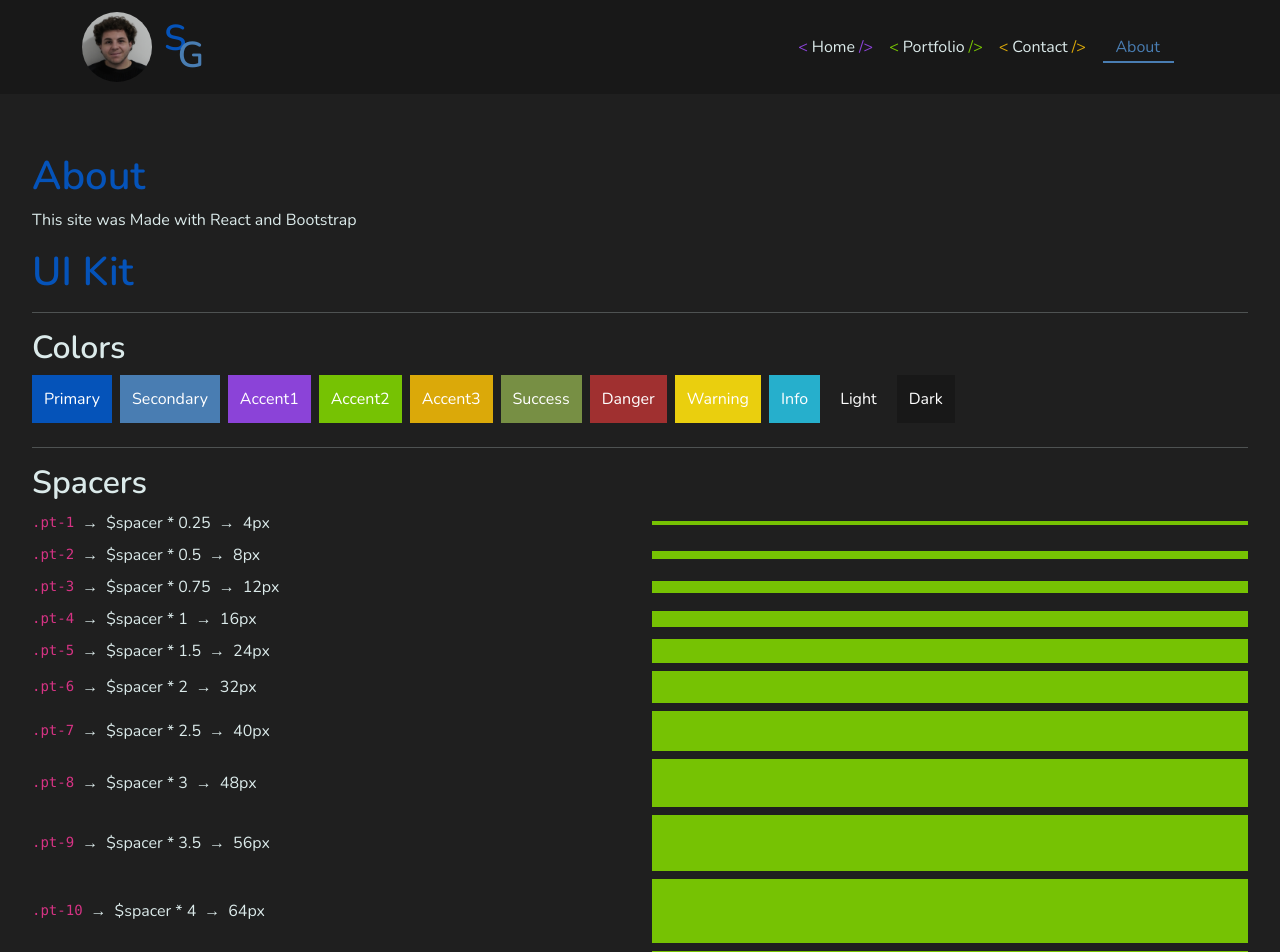
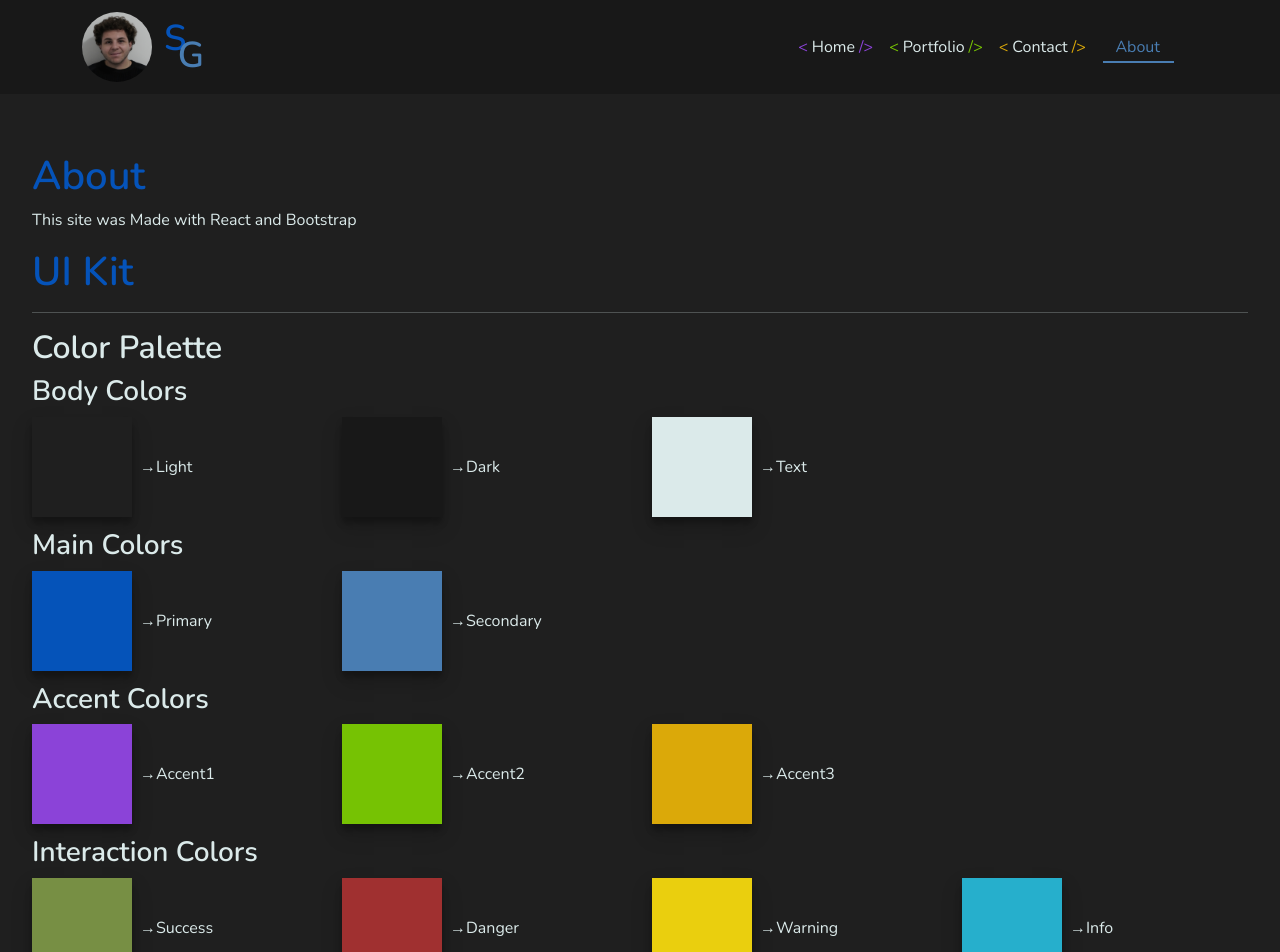
Before and after one commit to giova239/portfolio, a React (Create React App) app: page /about in a window 1280 px wide. Shown: the top 952 px of the page. Built offline with nearby package versions, Linux system fonts and the light colour scheme.

Commit message:
Improved ui kit colors forms and cards

```diff
--- a/src/bootstrap/bootstrap-custom.scss
+++ b/src/bootstrap/bootstrap-custom.scss
@@ -86,10 +86,15 @@ $form-validation-states: (
   ),
 );
 
-// Custom button border radius
-$btn-border-radius: 0 !important;
-$btn-border-radius-sm: 0 !important;
-$btn-border-radius-lg: 0 !important;
+// Custom Buttons
+$btn-border-radius: 0;
+$btn-border-radius-sm: 0;
+$btn-border-radius-lg: 0;
+
+// Custom Cards
+$card-border-width: 0;
+$card-border-radius: 0;
+$card-inner-border-radius: 0;
 
 // Import remaining Bootstrap SCSS files to apply customizations
 @import "node_modules/bootstrap/scss/bootstrap";
--- a/src/bootstrap/custom-forms.scss
+++ b/src/bootstrap/custom-forms.scss
@@ -14,7 +14,7 @@
 
   &:focus {
     background-color: unset;
-    border-bottom-color: $primary !important;
+    border-bottom-color: $accent1 !important;
     box-shadow: none !important;
   }
 
--- a/src/components/pages/about/about.jsx
+++ b/src/components/pages/about/about.jsx
@@ -18,17 +18,17 @@ function About() {
       <hr />
       <ColorsSection />
       <hr />
+      <FormsSection />
+      <hr />
       <SpacersSection />
-      <hr />
-      <FormsSection />
       <hr />
       <ButtonsSection />
       <hr />
       <ModalsSection />
       <hr />
+      <CardsSection />
+      <hr />
       <AlertsSection />
-      <hr />
-      <CardsSection />
     </div>
   );
 }
--- a/src/components/pages/about/sections/cardsSection.jsx
+++ b/src/components/pages/about/sections/cardsSection.jsx
@@ -1,12 +1,9 @@
 import React from "react";
-import { Card } from "react-bootstrap";
+import { Card, Row, Col } from "react-bootstrap";
 
 const COLORS = [
   "primary",
   "secondary",
-  "accent1",
-  "accent2",
-  "accent3",
   "success",
   "danger",
   "warning",
@@ -15,23 +12,30 @@ const COLORS = [
   "dark",
 ];
 
-function CardsSection() {
+function CardSection() {
   return (
-    <>
-      <h3 className="mt-4">Cards</h3>
-      {COLORS.map((variant) => (
-        <Card key={variant} className="mb-3" bg={variant}>
-          <Card.Header>Card Header</Card.Header>
-          <Card.Body>
-            <Card.Title>Card Title</Card.Title>
-            <Card.Text>
-              Some example text to demonstrate the {variant} card component.
-            </Card.Text>
-          </Card.Body>
-        </Card>
-      ))}
-    </>
+    <div className="mt-4">
+      <h3>Cards with Color-Specific Headers</h3>
+      <Row>
+        {COLORS.map((color) => (
+          <Col sm={6} md={4} lg={3} className="mb-4" key={color}>
+            <Card>
+              <Card.Header className={`bg-${color}`}>
+                {color.charAt(0).toUpperCase() + color.slice(1)} Header
+              </Card.Header>
+              <Card.Body className="bg-dark">
+                <Card.Title>Card title</Card.Title>
+                <Card.Text>
+                  This is a simple card with a {color} header. The body is in
+                  dark mode for consistency.
+                </Card.Text>
+              </Card.Body>
+            </Card>
+          </Col>
+        ))}
+      </Row>
+    </div>
   );
 }
 
-export default CardsSection;
+export default CardSection;
--- a/src/components/pages/about/sections/colorsSection.jsx
+++ b/src/components/pages/about/sections/colorsSection.jsx
@@ -1,30 +1,70 @@
 import React from "react";
+import { Row, Col } from "react-bootstrap";
 
-const COLORS = [
-  "primary",
-  "secondary",
-  "accent1",
-  "accent2",
-  "accent3",
-  "success",
-  "danger",
-  "warning",
-  "info",
-  "light",
-  "dark",
-];
+const BODY_COLORS = ["light", "dark", "text"];
+const MAIN_COLORS = ["primary", "secondary"];
+const ACCENT_COLORS = ["accent1", "accent2", "accent3"];
+const INTERACTIONS_COLORS = ["success", "danger", "warning", "info"];
 
 function ColorsSection() {
+  const renderColorBlock = (color) => (
+    <div key={color} className="d-flex align-items-center mb-3">
+      <div
+        className={`bg-${color} d-inline-block me-2`}
+        style={{
+          width: "100px",
+          height: "100px",
+          boxShadow:
+            "rgba(0, 0, 0, 0.19) 0px 10px 20px, rgba(0, 0, 0, 0.23) 0px 6px 6px",
+        }}
+      ></div>
+      <span>→{color.charAt(0).toUpperCase() + color.slice(1)}</span>
+    </div>
+  );
+
   return (
     <>
-      <h2>Colors</h2>
-      <div className="d-flex flex-wrap">
-        {COLORS.map((color) => (
-          <div key={color} className={`bg-${color} text-white p-3 me-2 mb-2`}>
-            {color.charAt(0).toUpperCase() + color.slice(1)}
-          </div>
+      <h2>Color Palette</h2>
+
+      {/* Body Colors */}
+      <h3>Body Colors</h3>
+      <Row>
+        {BODY_COLORS.map((color) => (
+          <Col key={color} className="col-3">
+            {renderColorBlock(color)}
+          </Col>
         ))}
-      </div>
+      </Row>
+
+      {/* Main Colors */}
+      <h3>Main Colors</h3>
+      <Row>
+        {MAIN_COLORS.map((color) => (
+          <Col key={color} className="col-3">
+            {renderColorBlock(color)}
+          </Col>
+        ))}
+      </Row>
+
+      {/* Accent Colors */}
+      <h3>Accent Colors</h3>
+      <Row>
+        {ACCENT_COLORS.map((color) => (
+          <Col key={color} className="col-3">
+            {renderColorBlock(color)}
+          </Col>
+        ))}
+      </Row>
+
+      {/* Interaction Colors */}
+      <h3>Interaction Colors</h3>
+      <Row>
+        {INTERACTIONS_COLORS.map((color) => (
+          <Col key={color} className="col-3">
+            {renderColorBlock(color)}
+          </Col>
+        ))}
+      </Row>
     </>
   );
 }
```
